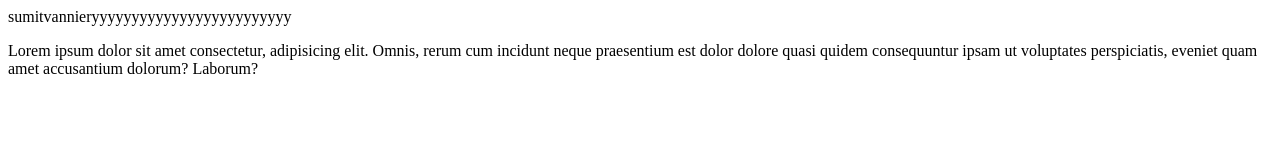
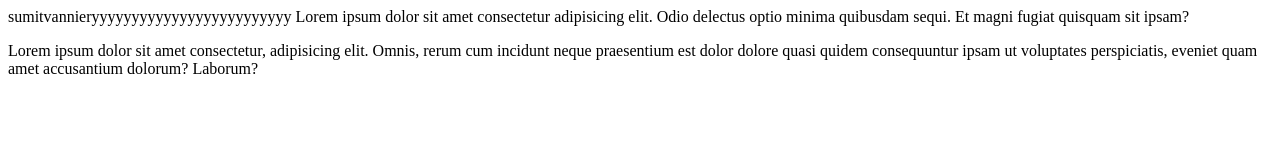
Before and after one commit to TeamEclipseD5/Team-Portfolio, a plain HTML site: page index.html in a window 1280 px wide. Drawn offline with Linux system fonts and the light colour scheme.

Commit message:
Update index.html
lorem

```diff
--- a/index.html
+++ b/index.html
@@ -7,6 +7,7 @@
 </head>
 <body>
     sumitvannieryyyyyyyyyyyyyyyyyyyyyyyyy
+    Lorem ipsum dolor sit amet consectetur adipisicing elit. Odio delectus optio minima quibusdam sequi. Et magni fugiat quisquam sit ipsam?
     <p>Lorem ipsum dolor sit amet consectetur, adipisicing elit. Omnis, rerum cum incidunt neque praesentium est dolor dolore quasi quidem consequuntur ipsam ut voluptates perspiciatis, eveniet quam amet accusantium dolorum? Laborum?</p>
 </body>
 </html>
```
